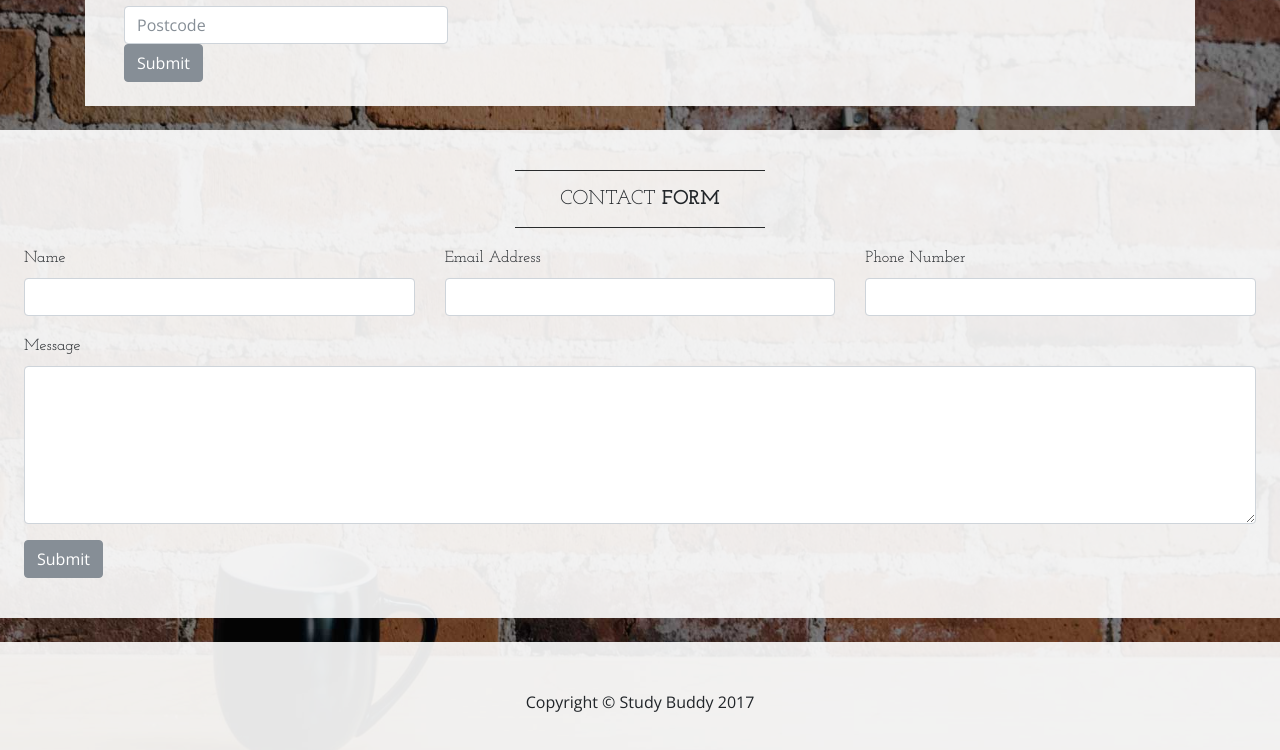
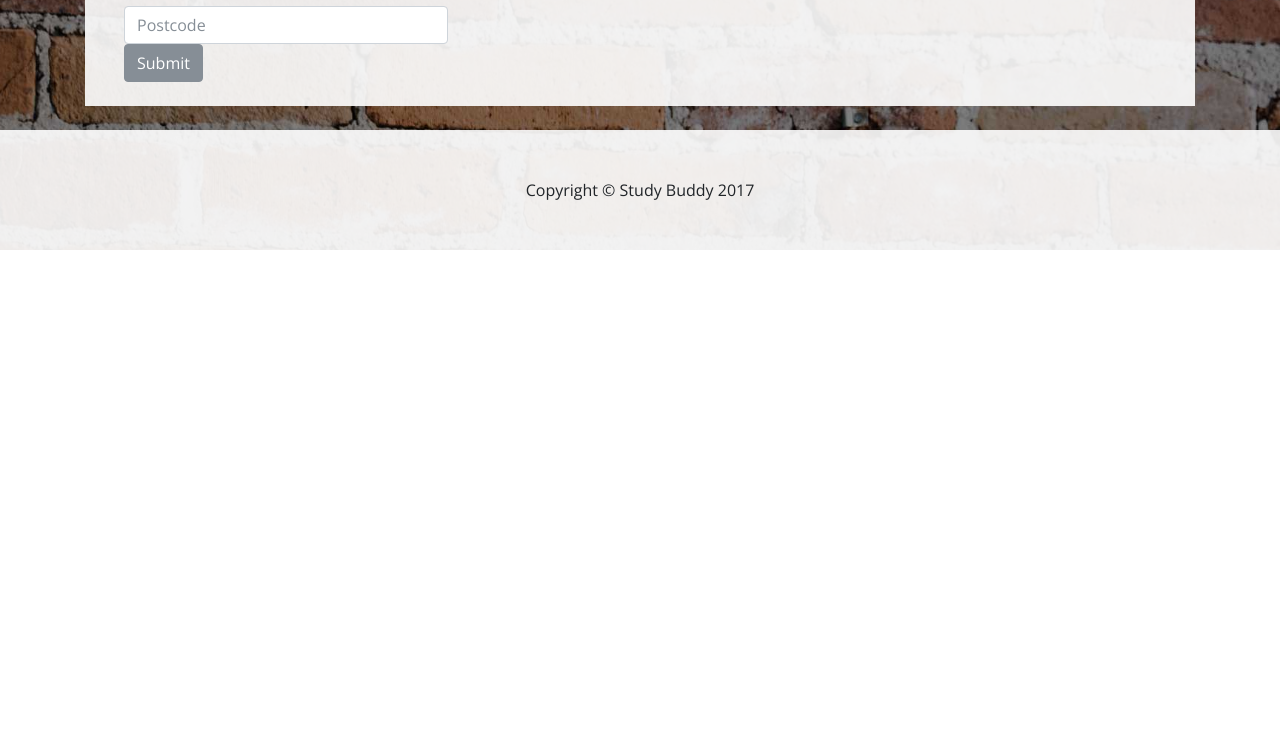
Before and after one commit to casa-carmen/new-study-buddy, a website: page contact.html in a window 1280 px wide. Shown: the part 823-1573 px from the top of the page. After the commit the page ends 1073 px from the top, so only its background shows below. Drawn offline with nearby package versions, Linux system fonts and the light colour scheme; some packages are replaced by stand-ins of ours.

```diff
--- a/contact.html
+++ b/contact.html
@@ -102,37 +102,7 @@
         </div>
       </div>
 
-      <div class="bg-faded p-4 my-4">
-        <hr class="divider">
-        <h2 class="text-center text-lg text-uppercase my-0">Contact
-          <strong>Form</strong>
-        </h2>
-        <hr class="divider">
-        <form>
-          <div class="row">
-            <div class="form-group col-lg-4">
-              <label class="text-heading">Name</label>
-              <input type="text" class="form-control">
-            </div>
-            <div class="form-group col-lg-4">
-              <label class="text-heading">Email Address</label>
-              <input type="email" class="form-control">
-            </div>
-            <div class="form-group col-lg-4">
-              <label class="text-heading">Phone Number</label>
-              <input type="tel" class="form-control">
-            </div>
-            <div class="clearfix"></div>
-            <div class="form-group col-lg-12">
-              <label class="text-heading">Message</label>
-              <textarea class="form-control" rows="6"></textarea>
-            </div>
-            <div class="form-group col-lg-12">
-              <button type="submit" class="btn btn-secondary">Submit</button>
-            </div>
-          </div>
-        </form>
-      </div>
+
 
     </div>
     <!-- /.container -->
```
Also changed, not shown: index.html (+5 -4 lines).
